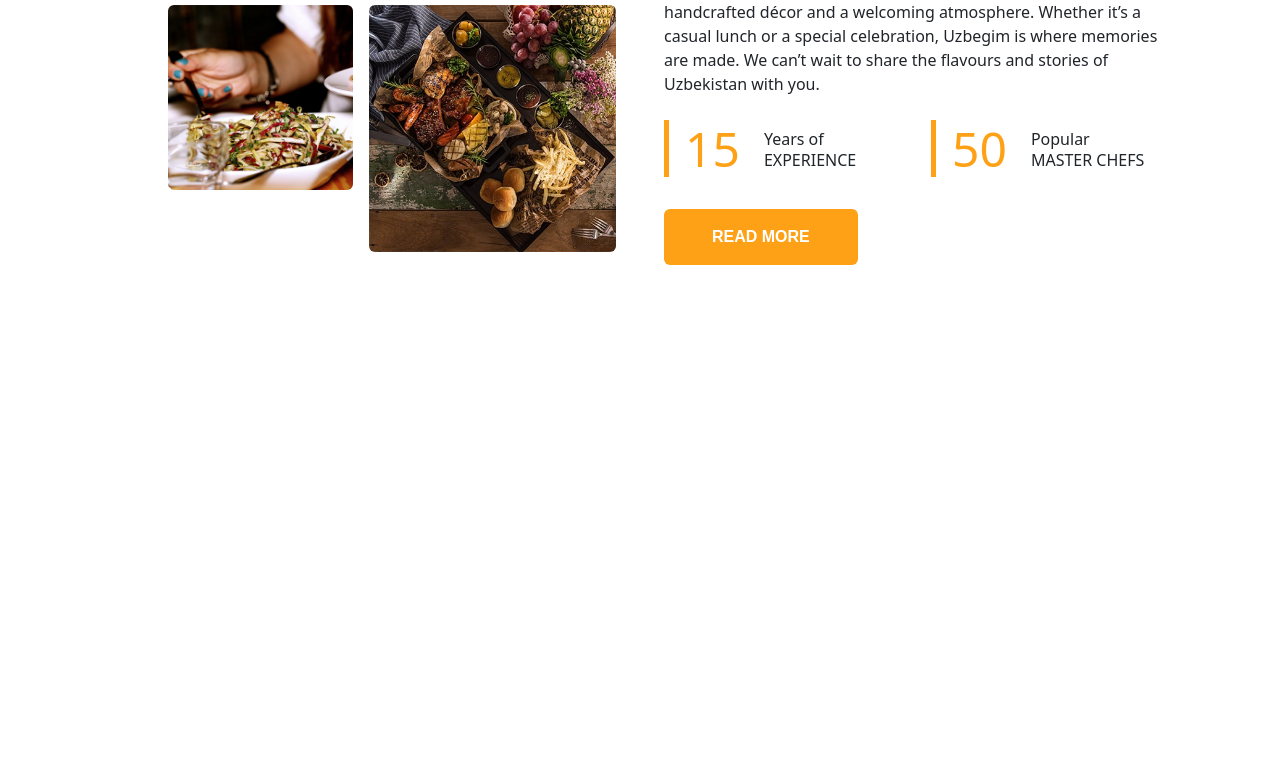
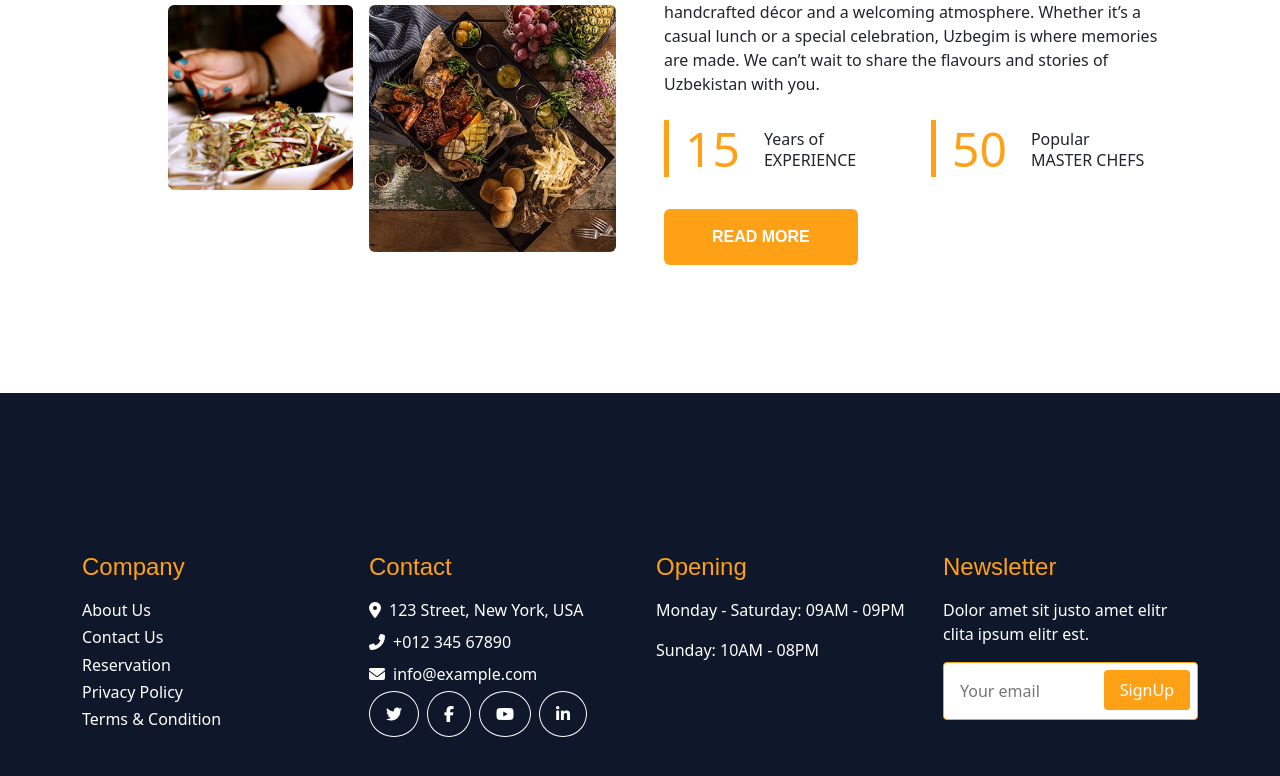
Before and after one commit to Amirbeek/uzbegim.github.io, a React (Create React App) app: page /about in a window 1280 px wide. Shown: the part 789-1565 px from the top of the page. Before the commit the page ends 1102 px from the top, so only its background shows below. Built offline with nearby package versions, Linux system fonts and the light colour scheme.

Commit message:
footer and team components added and styled

```diff
--- a/src/App.js
+++ b/src/App.js
@@ -7,6 +7,7 @@ import NotFound from "./pages/NotFound";
 import Contact from "./pages/Contact";
 import Service from "./pages/Service";
 import Menu from "./pages/Menu";
+import Footer from "./components/Footer";
 const App = () => {
     const [loading, setLoading] = useState(true);
 
@@ -53,6 +54,7 @@ const App = () => {
                             <Route path="*" element={<NotFound />} />
                         </Routes>
                     </div>
+                    <Footer/>
                 </>
             )}
         </Router>
--- /dev/null
+++ b/src/components/Footer.js
@@ -0,0 +1,154 @@
+import React from "react";
+import styled from "styled-components";
+
+const FooterContainer = styled.div`
+    background-color: #0F172B;
+    color: #fff;
+    padding-top: 5rem;
+    margin-top: 5rem;
+`;
+
+const FooterInner = styled.div`
+    padding: 5rem 0;
+`;
+
+const CustomWrapper = styled.div`
+    display: flex;
+    flex-wrap: wrap;
+    gap: 2rem;
+`;
+
+const SectionWrapper = styled.div`
+    flex: 1 1 22%;
+    min-width: 250px;
+`;
+
+const SectionTitle = styled.h4`
+    font-family: "SecondaryFont", sans-serif;
+    color: #FEA116;
+    font-weight: normal;
+    margin-bottom: 1rem;
+    text-align: left;
+`;
+
+const FooterLink = styled.a`
+    display: block;
+    color: #fff;
+    text-decoration: none;
+    margin: 0.2rem 0;
+
+    &:hover {
+        color: #FEA116;
+        text-decoration: underline;
+    }
+`;
+
+const ContactInfo = styled.p`
+    margin-bottom: 0.5rem;
+
+    i {
+        margin-right: 0.5rem;
+    }
+`;
+
+const SocialButton = styled.a`
+    border: 1px solid #fff;
+    color: #fff;
+    padding: 0.7rem 1em;
+    margin-right: 0.5rem;
+    border-radius: 50%;
+    margin-top: 5px;
+
+    &:hover {
+        color: #FEA116;
+        border-color: #FEA116;
+    }
+`;
+
+const NewsletterForm = styled.div`
+    position: relative;
+    max-width: 400px;
+
+    input {
+        width: 100%;
+        padding: 1rem;
+        padding-right: 3rem;
+        border: 1px solid #FEA116;
+        border-radius: 0.25rem;
+    }
+
+    button {
+        position: absolute;
+        top: 0.5rem;
+        right: 0.5rem;
+        background-color: #FEA116;
+        color: #fff;
+        border: none;
+        padding: 0.5rem 1rem;
+        border-radius: 0.25rem;
+
+        &:hover {
+            background-color: #FEA116;
+        }
+    }
+`;
+
+const Footer = () => {
+    return (
+        <FooterContainer>
+            <FooterInner className={'px-5'} >
+                <CustomWrapper className={'container-xl'}>
+                    <SectionWrapper>
+                        <SectionTitle>Company</SectionTitle>
+                        <FooterLink href="#">About Us</FooterLink>
+                        <FooterLink href="#">Contact Us</FooterLink>
+                        <FooterLink href="#">Reservation</FooterLink>
+                        <FooterLink href="#">Privacy Policy</FooterLink>
+                        <FooterLink href="#">Terms & Condition</FooterLink>
+                    </SectionWrapper>
+                    <SectionWrapper>
+                        <SectionTitle>Contact</SectionTitle>
+                        <ContactInfo>
+                            <i className="fa fa-map-marker-alt"></i>123 Street, New York, USA
+                        </ContactInfo>
+                        <ContactInfo>
+                            <i className="fa fa-phone-alt"></i>+012 345 67890
+                        </ContactInfo>
+                        <ContactInfo>
+                            <i className="fa fa-envelope"></i>info@example.com
+                        </ContactInfo>
+                        <div style={{marginTop: 16}}>
+                            <SocialButton href="#">
+                                <i className="fab fa-twitter"></i>
+                            </SocialButton>
+                            <SocialButton href="#">
+                                <i className="fab fa-facebook-f"></i>
+                            </SocialButton>
+                            <SocialButton href="#">
+                                <i className="fab fa-youtube"></i>
+                            </SocialButton>
+                            <SocialButton href="#">
+                                <i className="fab fa-linkedin-in"></i>
+                            </SocialButton>
+                        </div>
+                    </SectionWrapper>
+                    <SectionWrapper>
+                        <SectionTitle>Opening</SectionTitle>
+                        <p>Monday - Saturday: 09AM - 09PM</p>
+                        <p>Sunday: 10AM - 08PM</p>
+                    </SectionWrapper>
+                    <SectionWrapper>
+                        <SectionTitle>Newsletter</SectionTitle>
+                        <p>Dolor amet sit justo amet elitr clita ipsum elitr est.</p>
+                        <NewsletterForm>
+                            <input type="text" placeholder="Your email" />
+                            <button type="button">SignUp</button>
+                        </NewsletterForm>
+                    </SectionWrapper>
+                </CustomWrapper>
+            </FooterInner>
+        </FooterContainer>
+    );
+};
+
+export default Footer;
--- /dev/null
+++ b/src/components/Team.js
@@ -0,0 +1,57 @@
+import React from "react";
+import { Container, Row, Col, Button } from "react-bootstrap";
+
+const TeamSection = () => {
+    const teamMembers = [
+        { id: 1, name: "Full Name", designation: "Designation", img: "img/team-1.jpg", delay: "0.1s" },
+        { id: 2, name: "Full Name", designation: "Designation", img: "img/team-2.jpg", delay: "0.3s" },
+        { id: 3, name: "Full Name", designation: "Designation", img: "img/team-3.jpg", delay: "0.5s" },
+        { id: 4, name: "Full Name", designation: "Designation", img: "img/team-4.jpg", delay: "0.7s" },
+    ];
+
+    return (
+        <Container fluid className="pt-5 pb-3">
+            <Container>
+
+            </Container>
+            <div className="text-center wow fadeInUp" data-wow-delay="0.1s">
+                <h5 className="section-title ff-secondary text-center text-primary fw-normal">
+                    Team Members
+                </h5>
+                <h1 className="mb-5">Our Master Chefs</h1>
+            </div>
+            <Row className="g-4">
+                {teamMembers.map((member) => (
+                    <Col
+                        key={member.id}
+                        lg={3}
+                        md={6}
+                        className="wow fadeInUp"
+                        data-wow-delay={member.delay}
+                    >
+                        <div className="team-item text-center rounded overflow-hidden">
+                            <div className="rounded-circle overflow-hidden m-4">
+                                <img className="img-fluid" src={member.img} alt={member.name}/>
+                            </div>
+                            <h5 className="mb-0">{member.name}</h5>
+                            <small>{member.designation}</small>
+                            <div className="d-flex justify-content-center mt-3">
+                                <Button className="btn-square btn-primary mx-1" href="">
+                                    <i className="fab fa-facebook-f"></i>
+                                </Button>
+                                <Button className="btn-square btn-primary mx-1" href="">
+                                    <i className="fab fa-twitter"></i>
+                                </Button>
+                                <Button className="btn-square btn-primary mx-1" href="">
+                                    <i className="fab fa-instagram"></i>
+                                </Button>
+                            </div>
+                        </div>
+                    </Col>
+                ))}
+            </Row>
+        </Container>
+    );
+};
+
+export default TeamSection;
--- a/src/pages/Home.js
+++ b/src/pages/Home.js
@@ -2,6 +2,7 @@ import React from 'react';
 import Service_component from "../components/Service_component";
 import AboutUs from "../components/AboutUs";
 import MenuComponent from "../components/MenuComponent";
+import Team from "../components/Team";
 
 const Home = () => {
     return (
@@ -9,6 +10,7 @@ const Home = () => {
             <Service_component/>
             <AboutUs/>
             <MenuComponent/>
+            <Team/>
         </div>
     );
 };
```
